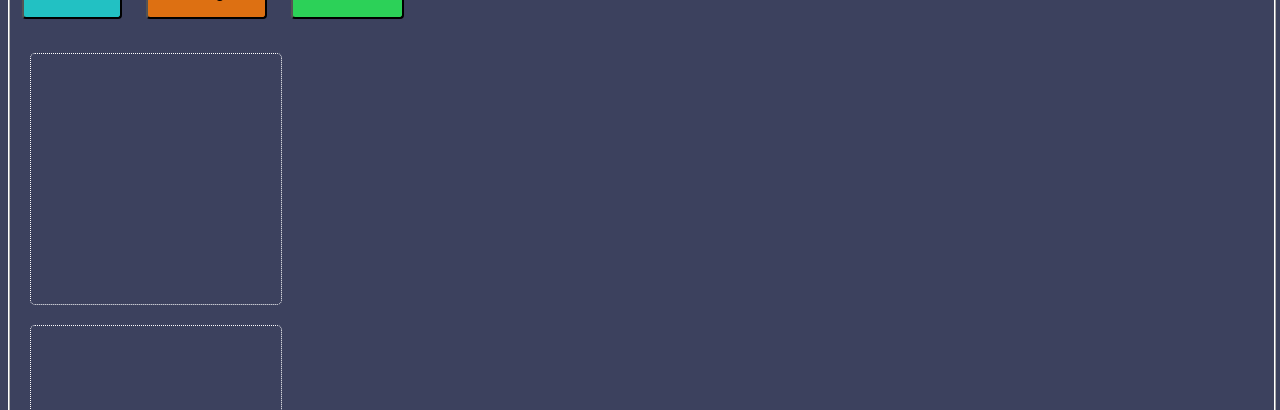
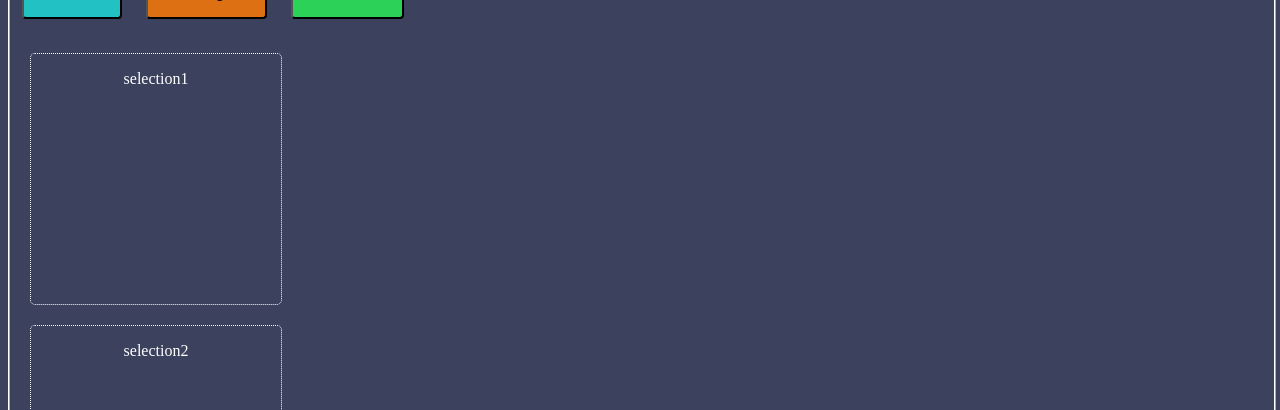
Before and after one commit to acciojob/passing-handler-prop-react-AbhinavAcharya07, a React app: page / in a window 1280 px wide. Shown: the part 244-654 px from the top of the page. Built offline with nearby package versions, Linux system fonts and the light colour scheme.

Commit message:
Fix prop name from 'subhead' to 'subheading'

```diff
--- a/src/components/App.js
+++ b/src/components/App.js
@@ -42,7 +42,7 @@ const App = () => {
       <div className='row' id="children-wrapper">
         {
           ["selection1", "selection2", "selection3"].map(key => (
-            <Selection key={key} subhead ={key} applyColor={applyColor} />
+            <Selection key={key} subheading ={key} applyColor={applyColor} />
           ))
         }
       </div>
```
